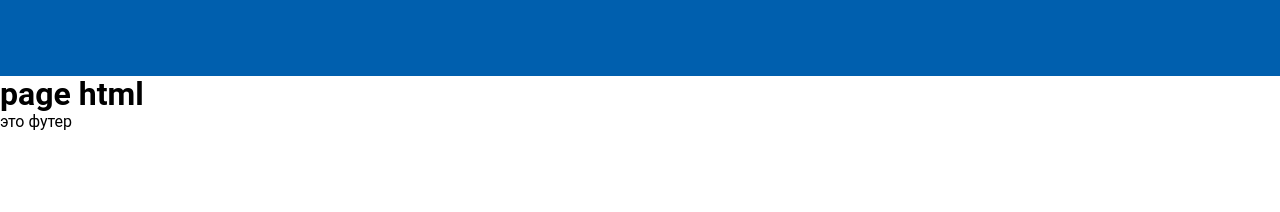
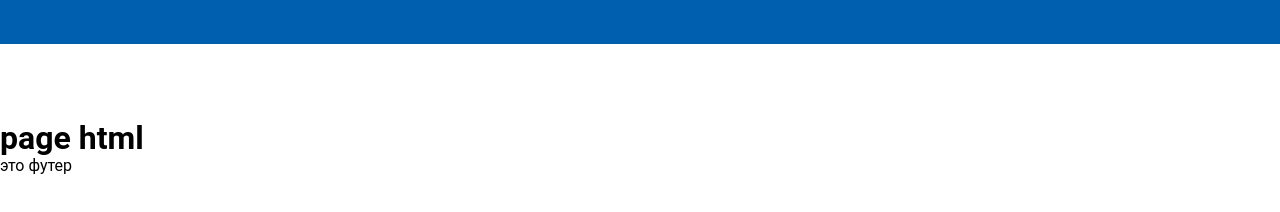
Before and after one commit to BlackFxTalon/test-task-inline, a website: page src/html/pages/page.html in a window 1280 px wide. Drawn offline with nearby package versions, Linux system fonts and the light colour scheme; files that its build step writes are made by us from their sources; files whose address does not match are found by name; a web font is replaced by a local one.

Commit message:
switch padding to margin in header

```diff
--- a/src/blocks/modules/header/header.scss
+++ b/src/blocks/modules/header/header.scss
@@ -3,6 +3,6 @@
     height: toRem(44);
     max-height: toRem(44);
     background-color: var(--blue-color);
-    padding-bottom: toRem(76);
+    margin-bottom: toRem(76);
 }
 /* header styles - end */
```
